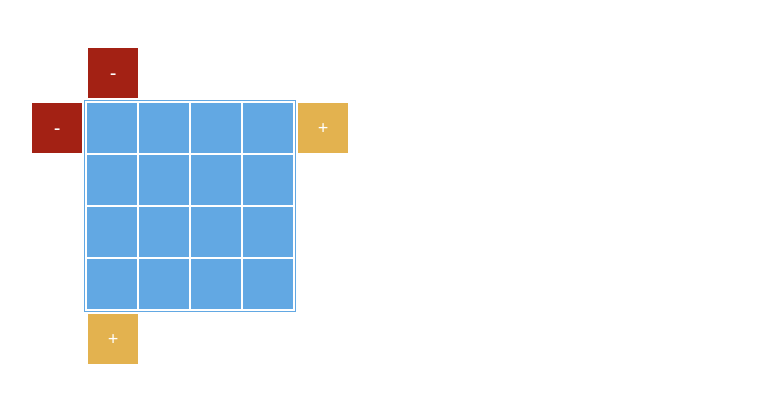
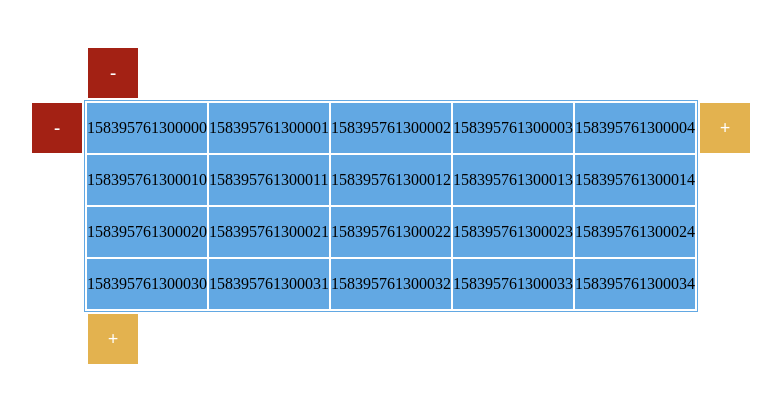
Before and after one commit to MaxVynohradov/squares-react-js, a React (Create React App) app: page / in a window 1280 px wide. Shown: the top 402 px of the page, without its empty margins (16-797 px from the left). Built offline with nearby package versions, Linux system fonts and the light colour scheme.

Commit message:
feat: add basic actions with cells

```diff
--- a/src/components/Button.jsx
+++ b/src/components/Button.jsx
@@ -1,10 +1,11 @@
 import React, { useState } from 'react';
 
-const Button = ({ children: text, size, id, initialPosition, className }) => {
+const Button = ({ children: text, size, initialPosition, className, handleClick }) => {
   return (
     <div
-      class={`button ${className}`}
+      className={`button ${className}`}
       style={{ ...initialPosition, width: size, height: size }}
+      onClick={handleClick}
     >
       <span>{text}</span>
     </div>
--- a/src/components/Generator.jsx
+++ b/src/components/Generator.jsx
@@ -1,56 +1,108 @@
-import React from 'react';
+import React, { useState }  from 'react';
 import Table from './Table'
 import Button from './Button'
 
-function Generator({ initialHeight = 4, initialWidth = 4, cellSize = 50 }) {
+const generateCellId = (rowNumber, collNumber) => `${Date.now()}${rowNumber}${collNumber}`
+
+const generateMatrix = (height, width) => Array
+  .from(Array(height))
+  .map((_, rowNumber) => Array.from(Array(width)).map((_, collNumber) => generateCellId(rowNumber, collNumber)));
+
+const addRowActionHandler = (matrix, setMatrix) => () => {
+  const collNumber = matrix[0].length;
+  const rowNumber = matrix.length;
+  const newMatrix = JSON.parse(JSON.stringify(matrix));
+  newMatrix.push(Array.from(Array(collNumber)).map((_, idx) => generateCellId(rowNumber, idx)))
+  setMatrix(newMatrix);
+}
+
+const addColumnHandler = (matrix, setMatrix) => () => {
+  const collNumber = matrix[0].length;
+  const rowNumber = matrix.length;
+  const newMatrix = JSON.parse(JSON.stringify(matrix)).map(row => ([...row, generateCellId(rowNumber, collNumber)]));
+  setMatrix(newMatrix);
+}
+
+const removeRowActionHandler = (matrix, setMatrix, rowIndex) => () => {
+  const newMatrix = JSON.parse(JSON.stringify(matrix));
+  setMatrix(newMatrix.filter((v, i) => i !== rowIndex));
+}
+
+const removeColumnActionHandler = (matrix, setMatrix, columnIndex) => () => {
+  const newMatrix = JSON.parse(JSON.stringify(matrix));
+  setMatrix(newMatrix.map(row => row.filter((v, i) => i !== columnIndex)));
+}
+
+const mouseOverTableHandler = (removeButtonsPosition, setRemoveButtonsPosition, setItemToRemove) => (event) => {
+  if (!(event.target instanceof HTMLTableCellElement)) return;
+  const {
+    target: {
+      cellIndex: columnIndex,
+      parentNode: { rowIndex },
+      offsetTop: removeRowButtonTop,
+      offsetLeft:  removeColumnButtonLeft,
+    },
+  } = event;
+
+  setRemoveButtonsPosition({ removeColumnButtonLeft, removeRowButtonTop });
+  setItemToRemove({ columnIndex, rowIndex });
+}
+
+const Generator = ({ initialHeight = 4, initialWidth = 4, cellSize = 50 }) => {
+  const [matrix, setMatrix] = useState(generateMatrix(initialHeight, initialWidth));
+  const [itemToRemove, setItemToRemove] = useState({ columnIndex: 0, rowIndex: 0  });
+  const [removeButtonsPosition, setRemoveButtonsPosition] = useState({
+    removeColumnButtonLeft: 3,
+    removeRowButtonTop: 2,
+  });
   return (
     <div className="generator-container" style={{ margin: cellSize * 2 }}>
       <Table
-        initialHeight={initialHeight}
-        initialWidth={initialWidth}
+        matrix={matrix}
         cellSize={cellSize}
+        onMouseOver={mouseOverTableHandler(removeButtonsPosition, setRemoveButtonsPosition, setItemToRemove)}
       />
       <Button
         size={cellSize}
-        // id="remove-column-button"
         className="remove-button"
         initialPosition={{
           top: `${-cellSize - 3}px`,
-          left: "3px",
+          left: `${removeButtonsPosition.removeColumnButtonLeft}px`,
         }}
+        handleClick={removeColumnActionHandler(matrix, setMatrix, itemToRemove.columnIndex)}
       >
         -
       </Button>
       <Button
         size={cellSize}
-        // id="remove-row-button"
         className="remove-button"
         initialPosition={{
           left: `${-cellSize - 3}px`,
-          top: "2px",
+          top: `${removeButtonsPosition.removeRowButtonTop}px`,
         }}
+        handleClick={removeRowActionHandler(matrix, setMatrix, itemToRemove.rowIndex)}
       >
         -
       </Button>
       <Button
         size={cellSize}
-        // id="add-row-button"
         className="add-button"
         initialPosition={{
           left: "3px",
           bottom: `${-cellSize - 3}px`,
         }}
+        handleClick={addRowActionHandler(matrix, setMatrix)}
       >
         +
       </Button>
       <Button
         size={cellSize}
-        // id="add-column-button"
         className="add-button"
         initialPosition={{
           right: `${-cellSize - 3}px`,
           top: "2px",
         }}
+        handleClick={addColumnHandler(matrix, setMatrix)}
       >
         +
       </Button>
--- a/src/components/Table.jsx
+++ b/src/components/Table.jsx
@@ -1,29 +1,29 @@
-import React, { useState } from 'react';
+import React from 'react';
 
-const addRow = (rowNumber, width, size) => (
-  <tr>
-    {
-      Array
-        .from(Array(width))
-        .map((i) => (
-          <td key={`${rowNumber}_${i}`} style={{ width: size, height: size }}></td>)
-        )
-    }
-  </tr>
-)
+const generateTable = (matrix, size) => {
+  return Array
+    .from(Array(matrix.length))
+    .map((_, rowNumber) => (
+      <tr
+        key={`${Date.now()}${rowNumber}`}
+      >
+        {
+          Array
+            .from(Array(matrix[0].length))
+            .map((_, collNumber) => (
+            <td key={matrix[rowNumber][collNumber]} style={{ width: size, height: size }}>{matrix[rowNumber][collNumber]}</td>)
+            )
+        }
+      </tr>
+    ))
+};
 
-const generateDefaultTable = (height, width, size) => Array
-  .from(Array(height))
-  .map(rowNumber => addRow(rowNumber, width, size));
-
-
-const Table = ({ initialHeight, initialWidth, cellSize }) => {
-  const [height, setHeight] = useState(initialHeight);
-  const [width, setWidth] = useState(initialHeight);
-  const [size, setSize] = useState(cellSize);
+const Table = ({ matrix, cellSize , onMouseOver}) => {
   return (
-    <table id="main-table">
-      {generateDefaultTable(height, width, size)}
+    <table id="main-table" onMouseOver={onMouseOver}>
+      <tbody>
+        {generateTable(matrix, cellSize)}
+      </tbody>
     </table>
   );
 }
```
